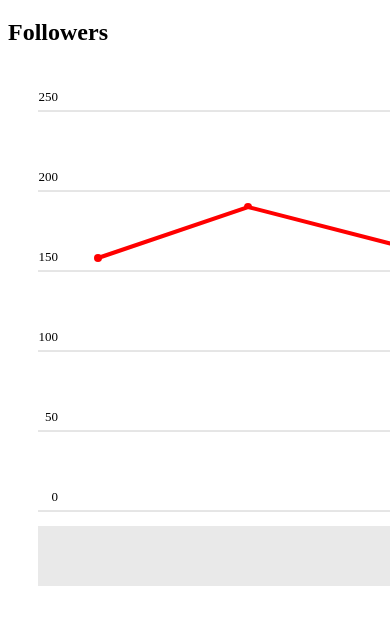
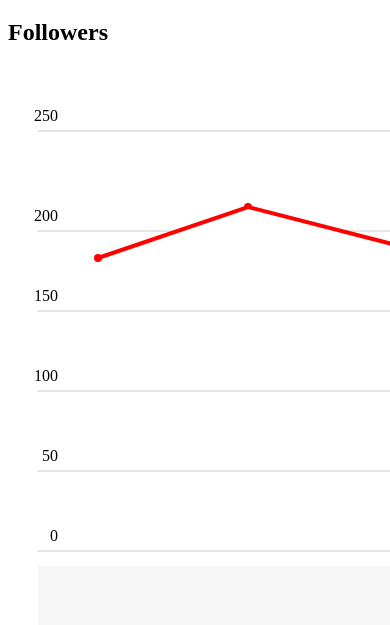
Before and after one commit to Grenguar/chart-builder-js, a plain HTML site: page index.html in a window 390 px wide. Shown: the part 61-686 px from the top of the page. Drawn offline with Linux system fonts and the light colour scheme.

Commit message:
the size is bigger for the chart and also now it is responsive with viewbox

```diff
--- a/index.html
+++ b/index.html
@@ -9,23 +9,23 @@
   <body>
     <h1 class="header">Simple chart builder</h1>
     <h2>Followers</h2>
-    <svg class="graph" role="img">
+    <svg viewbox="0 0 600 600" width="100%" height="100%" preserveAspectRatio="xMinYMin meet" class="graph" role="img">
         <g class="grid x-grid" id="xGrid">
-            <line x1="30" y1="445" x2="430" y2="445"></line> <!-- zero line -->
-            <line x1="30" y1="365" x2="430" y2="365"></line>
-            <line x1="30" y1="285" x2="430" y2="285"></line>
-            <line x1="30" y1="205" x2="430" y2="205"></line>
-            <line x1="30" y1="125" x2="430" y2="125"></line>
-            <line x1="30" y1="45" x2="430" y2="45"></line>
+            <line x1="30" y1="485" x2="530" y2="485"></line> <!-- zero line -->
+            <line x1="30" y1="405" x2="530" y2="405"></line>
+            <line x1="30" y1="325" x2="530" y2="325"></line>
+            <line x1="30" y1="245" x2="530" y2="245"></line>
+            <line x1="30" y1="165" x2="530" y2="165"></line>
+            <line x1="30" y1="65" x2="530" y2="65"></line>
         </g>
         <g class="labels y-labels">
-            <text x="50" y="35">250</text>
-            <text x="50" y="115">200</text>
-            <text x="50" y="195">150</text>
-            <text x="50" y="275">100</text>
-            <text x="50" y="355">50</text>
-            <text x="50" y="435">0</text>
-        </g> -->
+            <text x="50" y="55">250</text>
+            <text x="50" y="155">200</text>
+            <text x="50" y="235">150</text>
+            <text x="50" y="315">100</text>
+            <text x="50" y="395">50</text>
+            <text x="50" y="475">0</text>
+        </g>
         <g class="data" data-setname="Sample Points">
             <circle cx="90" cy="192" data-value="7.2" r="4"></circle>
             <circle cx="240" cy="141" data-value="8.1" r="4"></circle>
@@ -33,7 +33,7 @@
         </g>
         <polyline points="90,192 240,141 388,179"
         style="fill:white;stroke:red;stroke-width:4" />
-        <rect x="30" y="460" width="400" height="60" style="fill:rgba(211, 211, 211, 0.5);stroke-width:3;" />
+        <rect x="30" y="500" width="500" height="80" style="fill:rgba(237,237,237, 0.5);stroke-width:3;" />
     </svg>
     <script src="src/js/main.js"></script>
   </body>
--- a/src/css/style.css
+++ b/src/css/style.css
@@ -19,7 +19,8 @@
 }
 
 .labels {
-    font-size: 13px;
+    font-size: 16px;
+    text-align: left;
 }
 
 .label-title {
```
